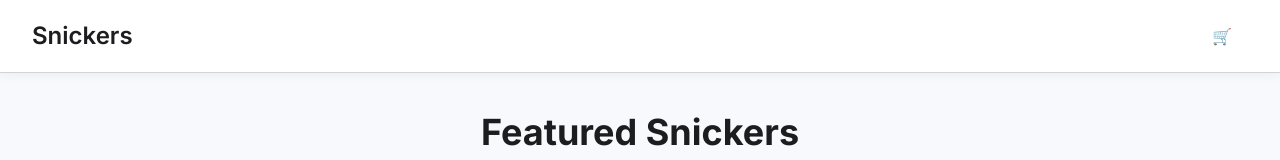
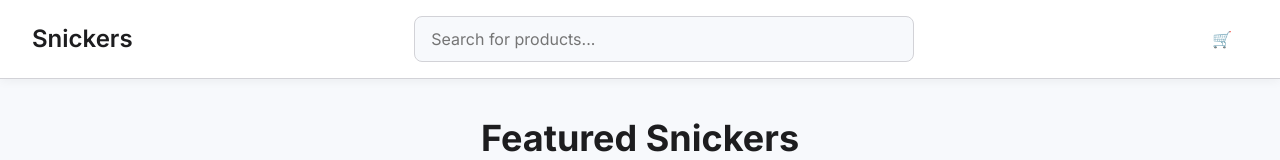
Before and after one commit to husnimarwan/shoes-store, a React (Vite) app: page / in a window 1280 px wide. Shown: the top 160 px of the page. Built offline with nearby package versions, Linux system fonts and the light colour scheme.

Commit message:
Add searc bar feature

```diff
--- a/src/App.css
+++ b/src/App.css
@@ -54,6 +54,7 @@
   display: flex;
   justify-content: space-between;
   align-items: center;
+  gap: 2rem; /* Add gap between nav items */
 }
 
 .nav-logo h1 {
@@ -61,6 +62,29 @@
   margin: 0;
   font-size: 1.5rem;
   font-weight: 600;
+}
+
+.search-container {
+  flex-grow: 1; /* Allow the search container to grow and fill space */
+  display: flex;
+  justify-content: center;
+}
+
+.search-container input {
+  width: 100%;
+  max-width: 500px; /* Set a max-width for the search bar */
+  padding: 0.75rem 1rem;
+  border-radius: 8px;
+  border: 1px solid var(--border-color);
+  background-color: var(--background-color);
+  font-size: 1rem;
+  transition: all 0.2s ease;
+}
+
+.search-container input:focus {
+  outline: none;
+  border-color: var(--primary-color);
+  box-shadow: 0 0 0 3px rgba(0, 122, 255, 0.1);
 }
 
 .nav-menu {
--- a/src/components/Navigation.jsx
+++ b/src/components/Navigation.jsx
@@ -11,6 +11,9 @@
         <Link to="/" className="nav-logo">
           <h1>Snickers</h1>
         </Link>
+        <div className="search-container">
+          <input type="search" placeholder="Search for products..." />
+        </div>
         <ul className="nav-menu">
           <li className="nav-item">
             <Link to="/cart" className="nav-link cart-link">
```
